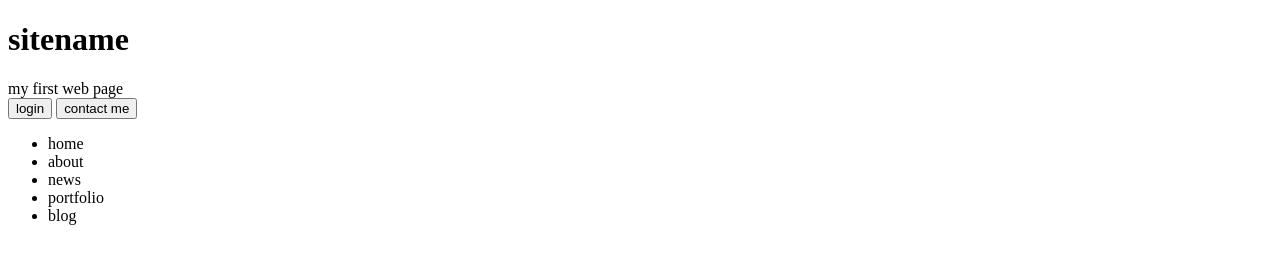
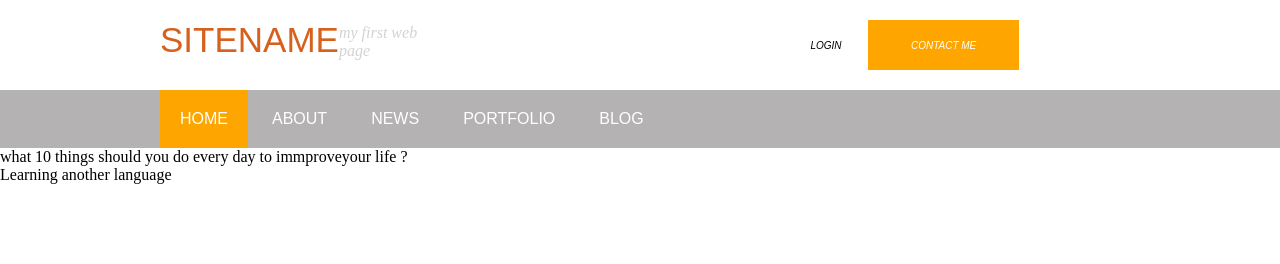
Before and after one commit to Diplomat999/NTA-first_web, a plain HTML site: page index.html in a window 1280 px wide. Drawn offline with Linux system fonts and the light colour scheme.

Commit message:
start main

```diff
--- a/index.html
+++ b/index.html
@@ -6,6 +6,7 @@
     <meta http-equiv="X-UA-Compatible" content="IE=edge">
     <meta name="viewport" content="width=device-width, initial-scale=1.0">
     <title>NTA_First WEB</title>
+    <link rel="stylesheet" href="./style.css">
     <style>
 
     </style>
@@ -32,7 +33,7 @@
     <div class="navbar">
         <div class="navbar-container container">
             <ul>
-                <li class="home" >home</li>
+                <li class="navbar-home">home</li>
                 <li>about</li>
                 <li>news</li>
                 <li>portfolio</li>
@@ -40,6 +41,12 @@
             </ul>
         </div>
     </div>
+    <div class="content">
+        <h2 class="content-header">what 10 things should you do every day to immproveyour life ?</h2>
+        <div class="content-text">
+            <p>Learning another language </p>
+        </div>
+    </div>
 </body>
 
 </html>
--- a/style.css
+++ b/style.css
@@ -154,3 +154,19 @@
             text-transform: uppercase;
             border: none;
         }
+
+        .navbar {
+            background-color: #0803034d;
+        }
+
+        .navbar-container ul li {
+            display: inline-block;
+            padding: 20px;
+            text-transform: uppercase;
+            color: white;
+            font-family: Arial, Helvetica, sans-serif;
+        }
+
+        .navbar-home {
+            background-color: orange;
+        }
```
